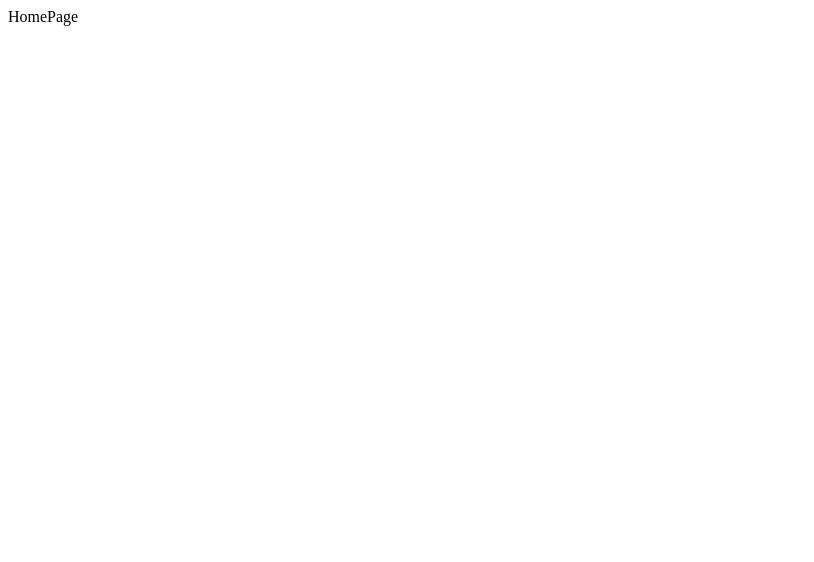
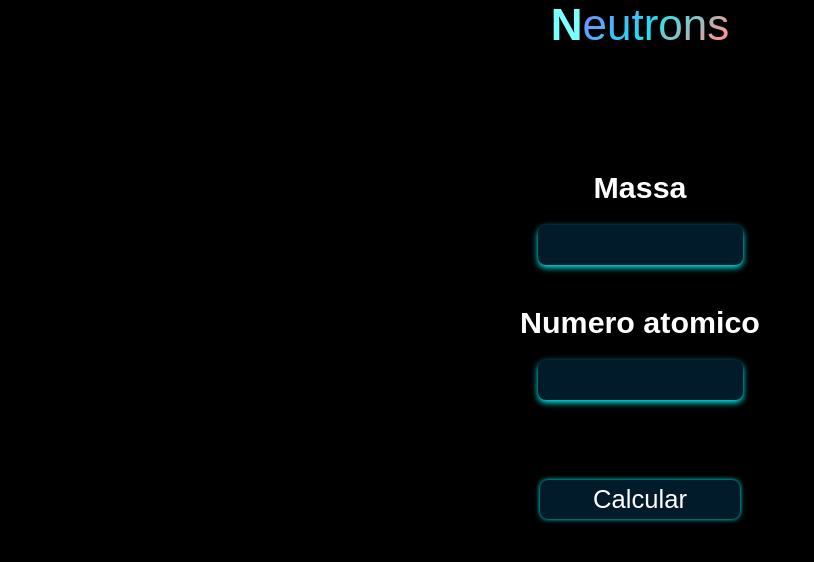
Before and after one commit to victor-0x29a/neutrons-react, a React (Create React App) app: page / in a window 1280 px wide. Shown: the top 562 px of the page, without its empty margins (0-814 px from the left). Built offline with nearby package versions, Linux system fonts and the light colour scheme.

Commit message:
add: Form + label + h3 + input + button submit; Styled

```diff
--- a/package.json
+++ b/package.json
@@ -41,5 +41,8 @@
       "last 1 firefox version",
       "last 1 safari version"
     ]
+  },
+  "devDependencies": {
+    "@types/styled-components": "^5.1.26"
   }
 }
--- /dev/null
+++ b/src/components/bar.tsx
@@ -0,0 +1,62 @@
+import React from "react";
+import styled from "styled-components";
+
+const Nav = styled.nav`
+  display: flex;
+  justify-content: center;
+  align-items: center;
+  font-size: 2.75rem;
+  span {
+    background-image: linear-gradient(
+      -225deg,
+      #00f7ff 0%,
+      #fa9696 29%,
+      #768bff 67%,
+      #00fff2 100%
+    );
+    background-size: auto auto;
+    background-clip: border-box;
+    background-size: 200% auto;
+    color: #fff;
+    background-clip: text;
+    -webkit-background-clip: text;
+    -webkit-text-fill-color: transparent;
+    animation: Text 2s linear infinite;
+  }
+  strong {
+    animation: Neutron 3s infinite ease-in;
+  }
+  @keyframes Neutron {
+    0% {
+      color: white;
+    }
+    50% {
+      color: aqua;
+    }
+    100% {
+      color: white;
+    }
+  }
+  @keyframes Text {
+    to {
+      background-position: 200% center;
+    }
+  }
+  @media screen and (max-width: 800px) {
+    font-size: 2rem;
+  }
+  @media screen and (max-width: 600px) {
+    font-size: 1.75rem;
+  }
+`;
+
+const BarComponent = () => {
+  return (
+    <Nav>
+      <strong>N</strong>
+      <span>eutrons</span>
+    </Nav>
+  );
+};
+
+export default BarComponent;
--- /dev/null
+++ b/src/global/style.tsx
@@ -0,0 +1,21 @@
+import { createGlobalStyle } from "styled-components";
+
+export default createGlobalStyle`
+    * {
+        margin: 0;
+        padding: 0;
+    }
+    body {
+        font-family: Arial, Helvetica, sans-serif;
+        color: white;
+        background-color: black;
+    }
+    input::-webkit-outer-spin-button,
+  input::-webkit-inner-spin-button {
+    -webkit-appearance: none;
+    margin: 0;
+  }
+  input[type="number"] {
+    -moz-appearance: textfield;
+  }
+`;
--- a/src/index.tsx
+++ b/src/index.tsx
@@ -1,6 +1,7 @@
 import React from "react";
 import ReactDOM from "react-dom/client";
 
+import GlobalStyle from "./global/style";
 import { BrowserRouter } from "react-router-dom";
 import Rotas from "./routes";
 
@@ -9,6 +10,7 @@ const root = ReactDOM.createRoot(
 );
 root.render(
   <BrowserRouter>
+    <GlobalStyle />
     <Rotas />
   </BrowserRouter>
 );
--- a/src/pages/home/index.tsx
+++ b/src/pages/home/index.tsx
@@ -1,7 +1,101 @@
 import React from "react";
+import styled from "styled-components";
+import BarComponent from "../../components/bar";
+
+const Formulario = styled.form`
+  margin-top: 10vh;
+  display: flex;
+  flex-direction: column;
+  justify-content: center;
+  align-items: center;
+  button {
+    width: 200px;
+    font-size: 1.6rem;
+    margin-top: 5rem;
+    border: 0;
+    outline: 0;
+    color: white;
+    background-color: #021b2b;
+    border-radius: 8px;
+    box-shadow: 0 0 5px aqua;
+    padding: 5px;
+    cursor: pointer;
+    transition-duration: 600ms;
+    &:hover {
+      color: aqua;
+    }
+  }
+  label {
+    display: flex;
+    flex-direction: column;
+    justify-content: center;
+    align-items: center;
+    h3 {
+      width: 400px;
+      text-align: center;
+      font-size: 1.9rem;
+      margin-bottom: 20px;
+      margin-top: 40px;
+    }
+    input {
+      color: white;
+      padding-left: 5px;
+      background-color: #021b2b;
+      border: 0;
+      outline: 0;
+      font-size: 1.6rem;
+      width: 200px;
+      height: 40px;
+      border-radius: 8px;
+      animation: Neon 2s infinite linear;
+    }
+    @keyframes Neon {
+      0% {
+        box-shadow: 0 0 5px aqua;
+      }
+      50% {
+        box-shadow: 0 5px 8px aqua;
+      }
+      100% {
+        box-shadow: 0 0 5px aqua;
+      }
+    }
+  }
+  @media screen and (max-width: 800px) {
+    h3 {
+      font-size: 1.7rem;
+    }
+    input {
+      font-size: 1.5rem;
+    }
+  }
+  @media screen and (max-width: 600px) {
+    h3 {
+      font-size: 1.6rem;
+    }
+    input {
+      font-size: 1.4rem;
+    }
+  }
+`;
 
 const HomePage = () => {
-  return <div>HomePage</div>;
+  return (
+    <>
+      <BarComponent />
+      <Formulario>
+        <label>
+          <h3>Massa</h3>
+          <input type="number" />
+        </label>
+        <label>
+          <h3>Numero atomico</h3>
+          <input type="number" />
+        </label>
+        <button>Calcular</button>
+      </Formulario>
+    </>
+  );
 };
 
 export default HomePage;
--- /dev/null
+++ b/src/types/result.ts
@@ -0,0 +1,3 @@
+export interface Resultado {
+  result: number;
+}
--- /dev/null
+++ b/src/types/screen.ts
@@ -0,0 +1,4 @@
+import React from "react";
+export interface Divide {
+  children: React.ReactNode;
+}
```
Also changed, not shown: src/components/result.tsx (added, +8 -0 lines), src/components/screendivide.tsx (added, +14 -0 lines), 2 other files (tests, documents, lock files or other folders).
